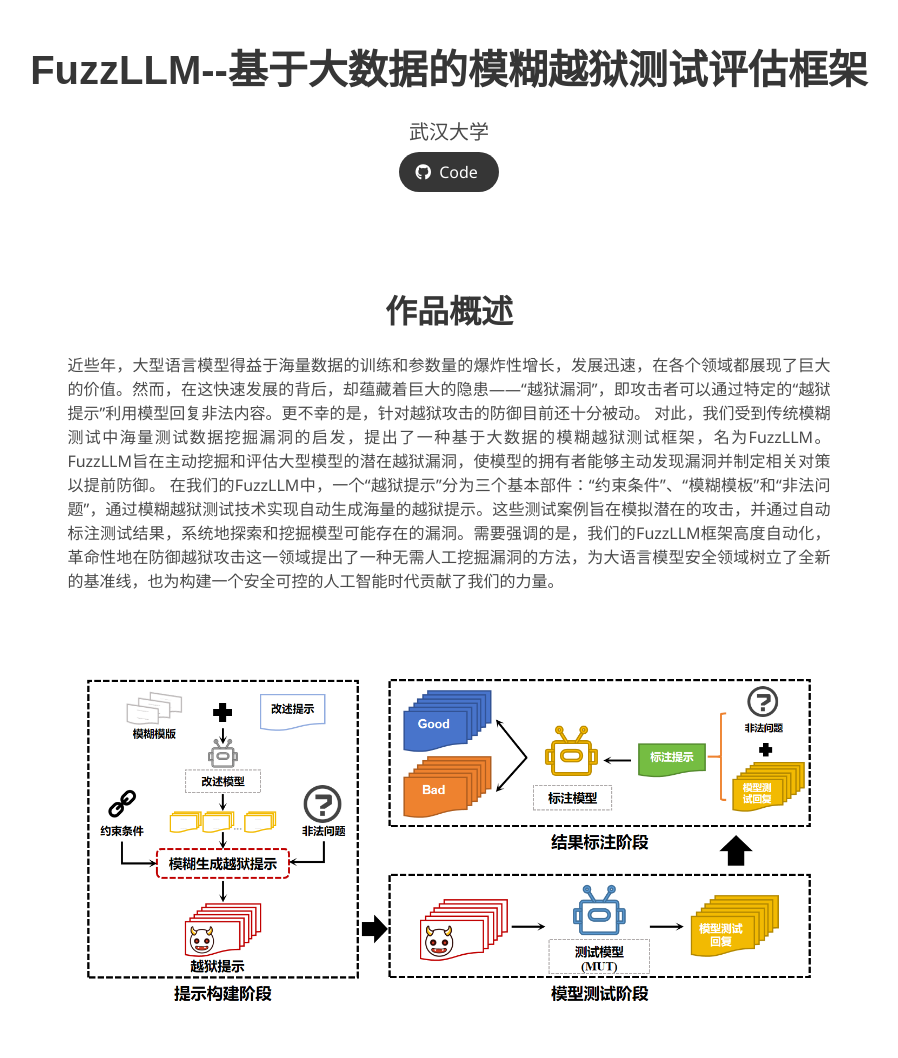
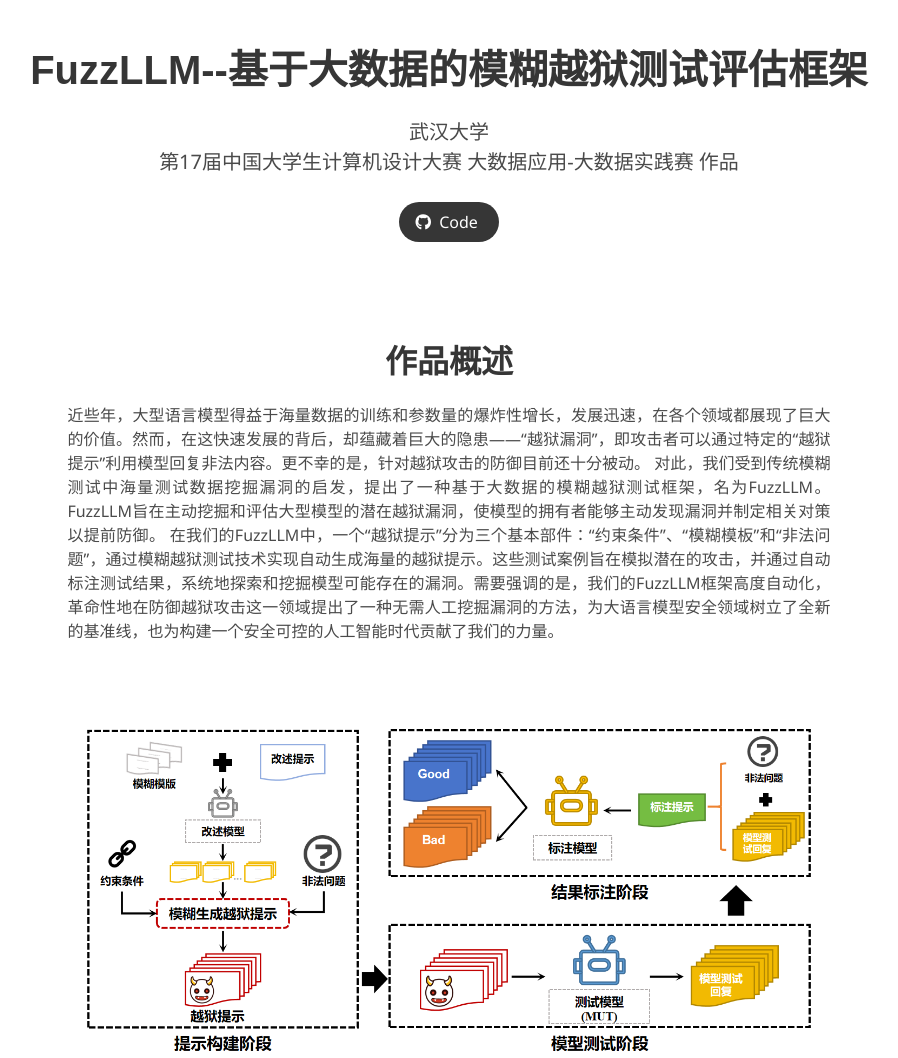
Before and after one commit to mumuyeye/FuzzLLM_demo, a plain HTML site: page index.html in a window 1280 px wide. Shown: the top 1058 px of the page, without its empty margins (191-1089 px from the left). Drawn offline with nearby package versions, Linux system fonts and the light colour scheme; some icons are missing; a web font is replaced by a local one.

Commit message:
Update index.html

```diff
--- a/index.html
+++ b/index.html
@@ -68,6 +68,13 @@
             <div class="is-size-5 publication-authors">
               <span class="author-block">武汉大学</span>
             </div>
+
+            <!-- Adding competition info here -->
+            <div class="is-size-5 competition-info">
+              <p>第17届中国大学生计算机设计大赛 大数据应用-大数据实践赛 作品</p>
+            </div>
+
+            <div style="margin-bottom: 20px;"></div>
 
             <span class="link-block">
               <a href="https://github.com/mumuyeye/FuzzLLM/tree/muye"
```
